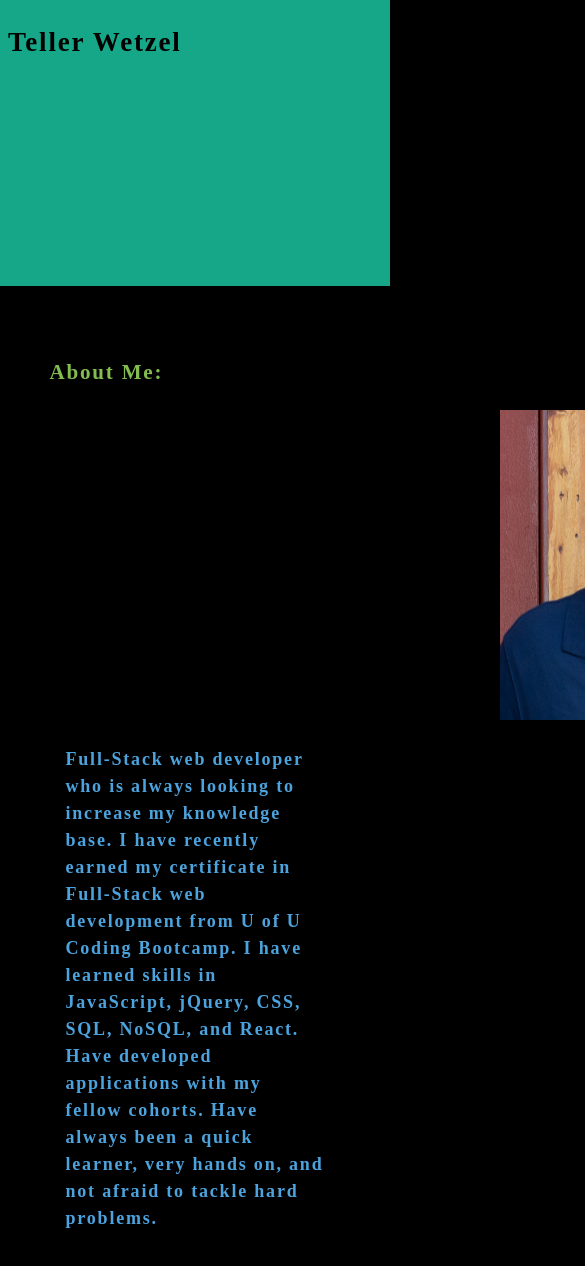
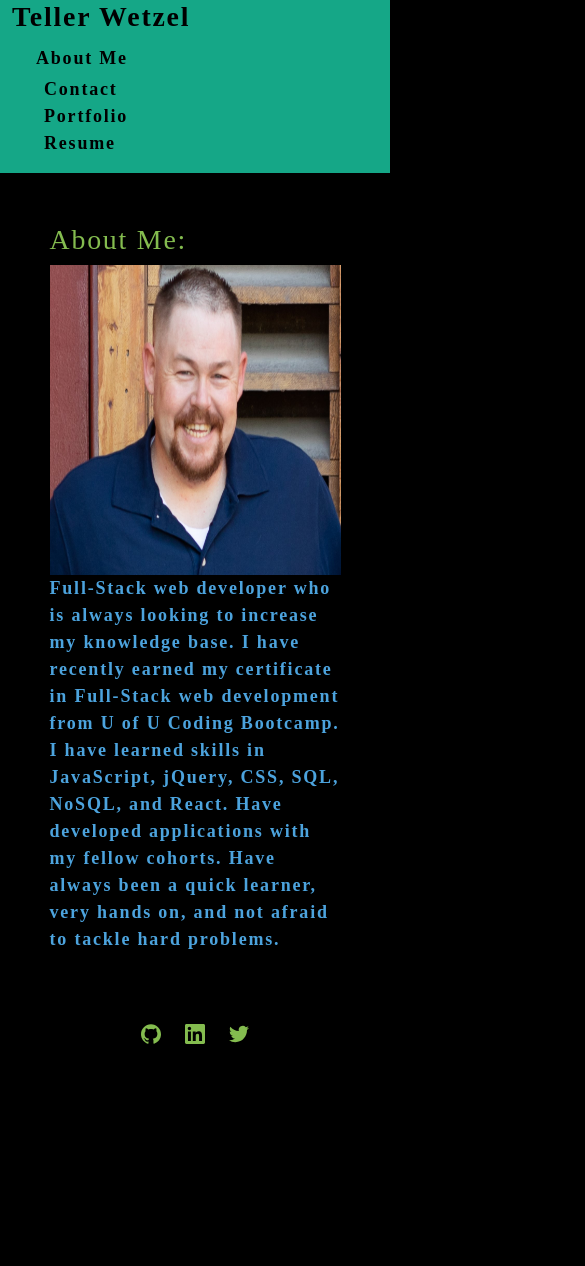
Before and after one commit to Teller35/teller-wetzel, a React (Create React App) app: page / in a window 390 px wide. Shown: the top 1266 px of the page, 585 px wide, since content can reach past the window. After the commit the page ends 1046 px from the top, so only its background shows below. Built offline with nearby package versions, Linux system fonts and the light colour scheme.

Commit message:
final touches done fully mobile responsive

```diff
--- a/public/index.html
+++ b/public/index.html
@@ -15,6 +15,7 @@
       user's mobile device or desktop. See https://developers.google.com/web/fundamentals/web-app-manifest/
     -->
     <link rel="manifest" href="%PUBLIC_URL%/manifest.json" />
+    <link href="https://cdn.jsdelivr.net/npm/bootstrap@5.0.2/dist/css/bootstrap.min.css" rel="stylesheet" integrity="sha384-EVSTQN3/azprG1Anm3QDgpJLIm9Nao0Yz1ztcQTwFspd3yD65VohhpuuCOmLASjC" crossorigin="anonymous">
     <!--
       Notice the use of %PUBLIC_URL% in the tags above.
       It will be replaced with the URL of the `public` folder during the build.
--- a/src/components/APP/App.jsx
+++ b/src/components/APP/App.jsx
@@ -27,7 +27,8 @@ function App() {
         {resumeSelected ? (<Resume />) :
         portfolioSelected ? (<Work />) :
         contactSelected ? (<ContactForm />) :
-        (<About />)}
+        (<About />)
+        }
       </main>
       <Footer />
     </section>
--- a/src/components/About/About.jsx
+++ b/src/components/About/About.jsx
@@ -5,8 +5,10 @@ function About() {
   return (
     <section>
       <h1 className="Second">About Me:</h1>
-      <img src={coverImage} alt="Me at the park" className="Items CoverImg" />
-      <div className="Items">
+      <div className="text-center">
+      <img src={coverImage} alt="Me at the park" className="img-fluid CoverImg" />
+      </div>
+      <div>
         <p className="First">
         Full-Stack web developer who is always looking to increase my knowledge base. I have recently earned my certificate in Full-Stack web development from U of U Coding Bootcamp. I have learned skills in JavaScript, jQuery, CSS, SQL, NoSQL, and React. Have developed applications with my fellow cohorts. Have always been a quick learner, very hands on, and not afraid to tackle hard problems.
         </p>
--- a/src/components/Contact/Contact.jsx
+++ b/src/components/Contact/Contact.jsx
@@ -36,7 +36,7 @@ function ContactForm() {
   }
 
   return (
-    <section>
+    <section className="container">
       <h1 className="Third">Contact Me</h1>
       <form onSubmit={handleSubmit}>
         <div>
@@ -59,6 +59,8 @@ function ContactForm() {
         </div>
         <div>
           <label htmlFor="message">Message:</label>
+        </div>
+        <div>
           <textarea
             name="Message"
             defaultValue={message}
--- a/src/components/Footer/Footer.jsx
+++ b/src/components/Footer/Footer.jsx
@@ -5,11 +5,11 @@ import { SiTwitter } from "react-icons/si";
 
 function Footer() {
   return (
-    <footer className="Items">
-      <div className="Center">
-        <a className="Links Items" href="https://github.com/Teller35" target="_blank"><SiGithub size={20}/></a>
-        <a className="Links Items" href="https://www.linkedin.com/in/tellerwetzel/" target="_blank"><SiLinkedin size={20}/></a>
-        <a className="Links Items" href="https://twitter.com/TellerWetzel" target="_blank"><SiTwitter size={20}/></a>
+    <footer className="container">
+      <div className="row justify-content-center">
+        <a className="Links Items col-auto" href="https://github.com/Teller35" target="_blank"><SiGithub size={20}/></a>
+        <a className="Links Items col-auto" href="https://www.linkedin.com/in/tellerwetzel/" target="_blank"><SiLinkedin size={20}/></a>
+        <a className="Links Items col-auto" href="https://twitter.com/TellerWetzel" target="_blank"><SiTwitter size={20}/></a>
       </div>
     </footer>
   );
--- a/src/components/Nav/Nav.jsx
+++ b/src/components/Nav/Nav.jsx
@@ -6,32 +6,34 @@ function Nav(props) {
   const { resumeSelected, setResumeSelected } = props;
 
   return (
-    <header className="flex-row My-1">
-      <h1>
+    <header>
+      <div className="container-fluid justify-content-center">
+        <div className="row align-items-center">
+      <h1 className="col-sm-6">
         <a href="/">Teller Wetzel</a>
       </h1>
-      <nav className="Right">
-        <ul className="flex-row">
-          <li className="Items">
+      <nav className="col-sm">
+        <ul className="row align-items-center">
+          <li className="col-md-auto p-1">
             <span>
               <a href="/">About Me</a>
             </span>
           </li>
-          <li className={`Items Pointer ${contactSelected && "Active"}`}>
+          <li className={`col-md-auto Pointer ${contactSelected && "Active"}`}>
             <span onClick={() => {
               setContactSelected(true);
               setResumeSelected(false);
               setPortfolioSelected(false);
             }}>Contact</span>
           </li>
-          <li className={`Items Pointer ${portfolioSelected && "Active"}`}>
+          <li className={`col-md-auto Pointer ${portfolioSelected && "Active"}`}>
             <span onClick={() => {
               setPortfolioSelected(true);
               setContactSelected(false);
               setResumeSelected(false);
               }}>Portfolio</span>
           </li>
-          <li className={`Items Pointer ${resumeSelected && "Active"}`}>
+          <li className={`col-md-auto Pointer ${resumeSelected && "Active"}`}>
             <span onClick={() => {
               setResumeSelected(true);
               setContactSelected(false);
@@ -40,6 +42,8 @@ function Nav(props) {
           </li>
         </ul>
       </nav>
+        </div>
+      </div>
     </header>
   );
 }
--- a/src/index.css
+++ b/src/index.css
@@ -45,6 +45,7 @@ a {
 a:hover,
 nav li:hover {
   opacity: 0.5;
+  color: var(--dark);
 }
 
 nav li {
@@ -58,10 +59,6 @@ header {
 
 li {
   list-style: none;
-}
-
-img {
-  max-width: 100%;
 }
 
 form {
@@ -84,14 +81,10 @@ input:focus {
 }
 
 textarea {
-  width: 600px;
+  width: 100%;
   height: 100px;
   border: 3px solid var(--light);
   padding: 5px;
-}
-
-strong {
-  font-size: 18px;
 }
 
 .Active {
@@ -110,33 +103,7 @@ strong {
   color: var(--tertiary);
 }
 
-.flex-row {
-  display: flex;
-  flex-wrap: wrap;
-}
-
-.My-1 {
-  padding-right: var(--spacing-one);
-  padding-left: var(--spacing-one);
-}
-
-.Right {
-  padding-left: 850px;
-  margin: 15px 0;
-}
-
-.Center {
-  padding-left: 650px;
-
-}
-
-.Items {
-  margin-left: var(--spacing-two);
-  margin-right: var(--spacing-two);
-}
-
 .CoverImg {
-  margin-left: 450px;
   height: 310px;
 }
 
@@ -164,38 +131,16 @@ strong {
 
 .Links:hover {
   opacity: 0.5;
+  color: var(--secondary);
 }
 
-.Card {
+.card {
   background: var(--tertiary);
   border-radius: 3px;
-  height: 400px;
-  width: 400px;
+  height: 28rem;
+  width: 20rem;
   margin: 1rem;
   position: relative;
   text-align: left;
   color: var(--dark);
 }
-
-.ImgContain {
-  height: 50%;
-  overflow: hidden;
-  text-align: center;
-  border: 6px solid var(--secondary);
-  border-radius: 6px;
-}
-
-.ProjectImg {
-  height: 225px;
-  width: 600px;
-}
-
-.Project {
-  padding-left: var(--spacing-two);
-  padding-right: var(--spacing-two);
-  font-size: 15px;
-}
-
-.ProjectLi {
-  margin-top: 18px;
-}
```
Also changed, not shown: src/components/Work/Work.jsx (+13 -26 lines), 1 other file (tests, documents, lock files or other folders).
